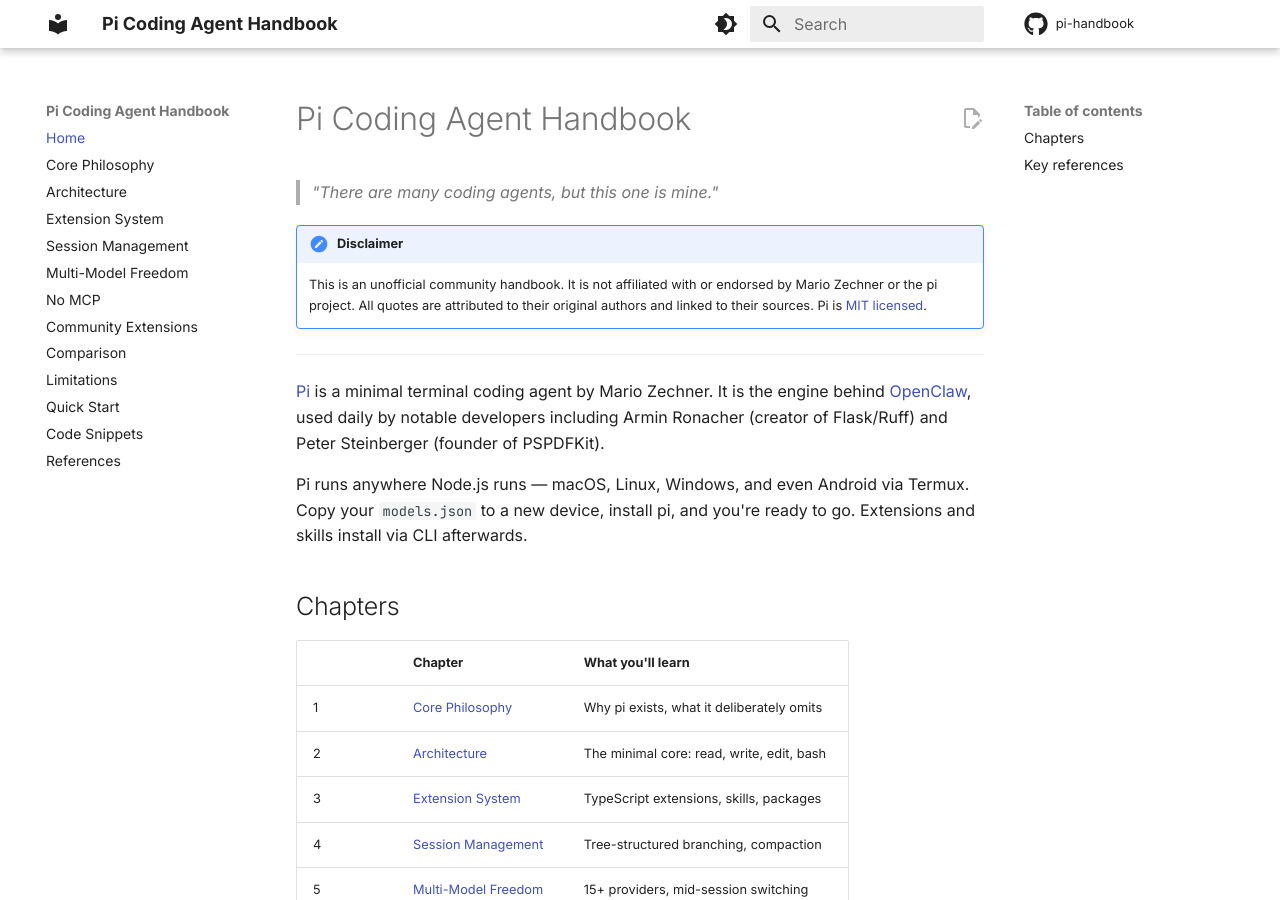
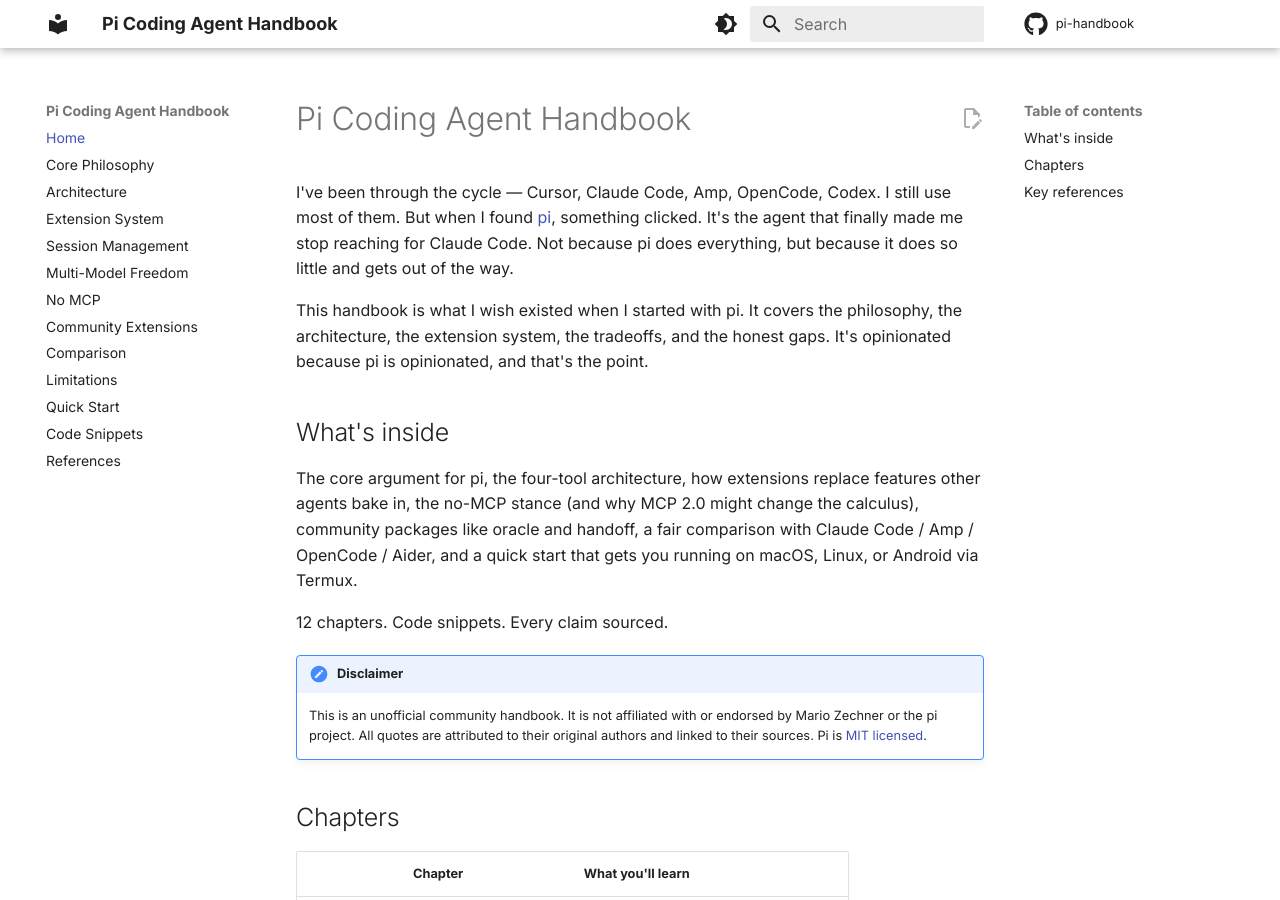
Before and after one commit to sparticle9/pi-handbook, an MkDocs documentation site: the page built from docs/index.md, in a window 1280 px wide and 900 px high. Built offline with MkDocs 1.6.1 and Material for MkDocs 9.7.7, drawn with Linux system fonts in a browser that asks for light colours; comment, search, counter and statistics services are not loaded.

Commit message:
update homepage with README intro and what's inside

```diff
--- a/docs/index.md
+++ b/docs/index.md
@@ -1,15 +1,17 @@
 # Pi Coding Agent Handbook
 
-> *"There are many coding agents, but this one is mine."*
+I've been through the cycle — Cursor, Claude Code, Amp, OpenCode, Codex. I still use most of them. But when I found [pi](https://github.com/badlogic/pi-mono), something clicked. It's the agent that finally made me stop reaching for Claude Code. Not because pi does everything, but because it does so little and gets out of the way.
+
+This handbook is what I wish existed when I started with pi. It covers the philosophy, the architecture, the extension system, the tradeoffs, and the honest gaps. It's opinionated because pi is opinionated, and that's the point.
+
+## What's inside
+
+The core argument for pi, the four-tool architecture, how extensions replace features other agents bake in, the no-MCP stance (and why MCP 2.0 might change the calculus), community packages like oracle and handoff, a fair comparison with Claude Code / Amp / OpenCode / Aider, and a quick start that gets you running on macOS, Linux, or Android via Termux.
+
+12 chapters. Code snippets. Every claim sourced.
 
 !!! note "Disclaimer"
     This is an unofficial community handbook. It is not affiliated with or endorsed by Mario Zechner or the pi project. All quotes are attributed to their original authors and linked to their sources. Pi is [MIT licensed](https://github.com/badlogic/pi-mono/blob/main/LICENSE).
-
----
-
-[Pi](https://github.com/badlogic/pi-mono) is a minimal terminal coding agent by Mario Zechner. It is the engine behind [OpenClaw](https://github.com/openclaw/openclaw), used daily by notable developers including Armin Ronacher (creator of Flask/Ruff) and Peter Steinberger (founder of PSPDFKit).
-
-Pi runs anywhere Node.js runs — macOS, Linux, Windows, and even Android via Termux. Copy your `models.json` to a new device, install pi, and you're ready to go. Extensions and skills install via CLI afterwards.
 
 ## Chapters
 
```
